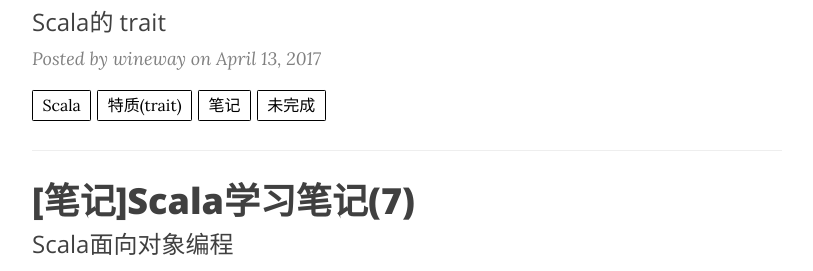
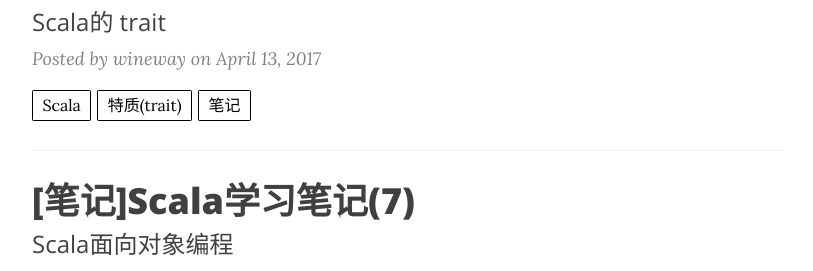
Before and after one commit to wineway/wineway.github.io, a Jekyll site: the page built from index.html, in a window 1280 px wide and 900 px high, scrolled down 1040 px. Shown: the part 165-436 px from the top of the window, without its empty margins (233-1046 px from the left). Built offline with Jekyll 4.4.1, drawn with Linux system fonts in a browser that asks for light colours; nearby versions of some CDN libraries; the list of posts is cut into pages by our own code.

Commit message:
Update 2017-4-13-1.markdown

```diff
--- a/_posts/2017-4-13-1.markdown
+++ b/_posts/2017-4-13-1.markdown
@@ -2,7 +2,7 @@
 layout:     post
 title:      "[笔记]Scala学习笔记(8)"
 author:     wineway
-tags: 		Scala  特质(trait) 笔记 未完成
+tags: 		Scala  特质(trait) 笔记
 subtitle:   Scala的 trait
 category:  project1
 visualworkflow: true
```
